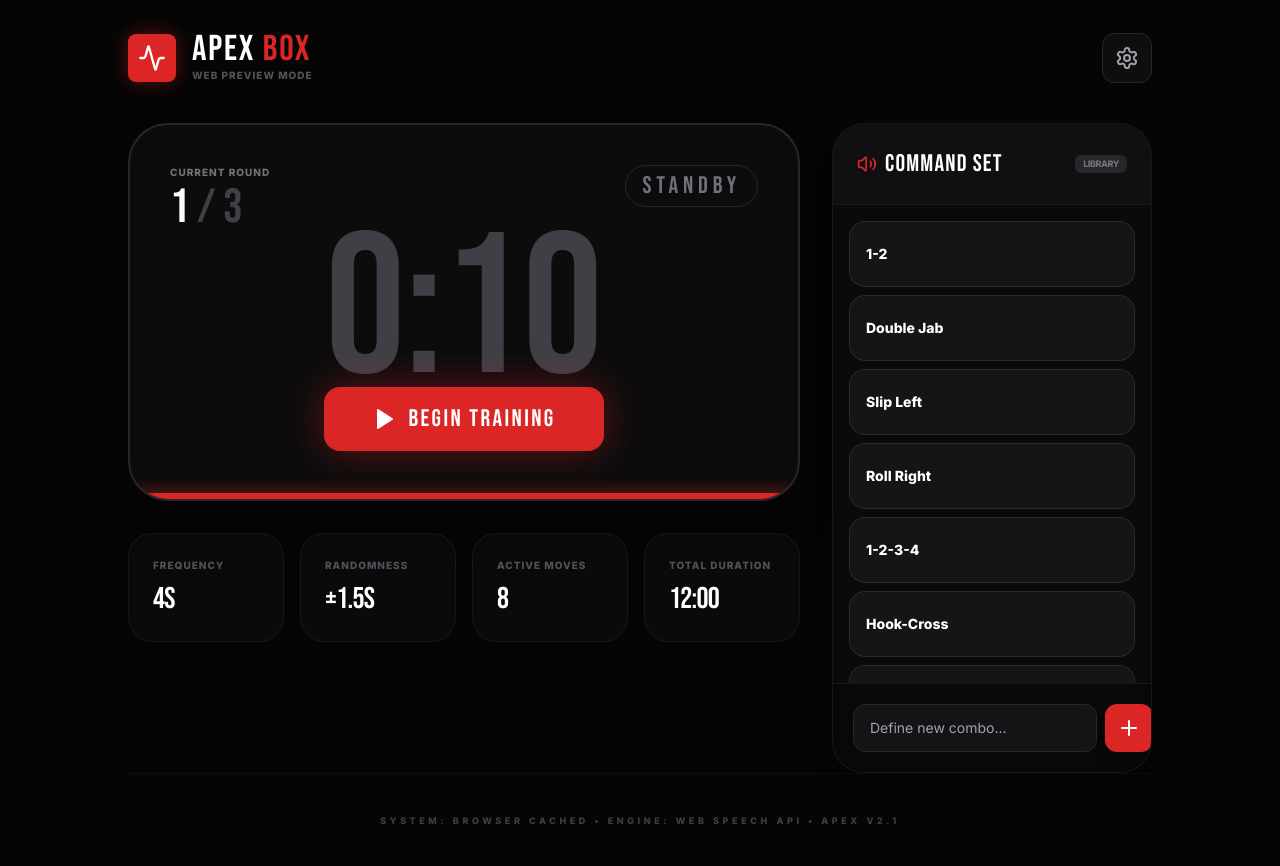
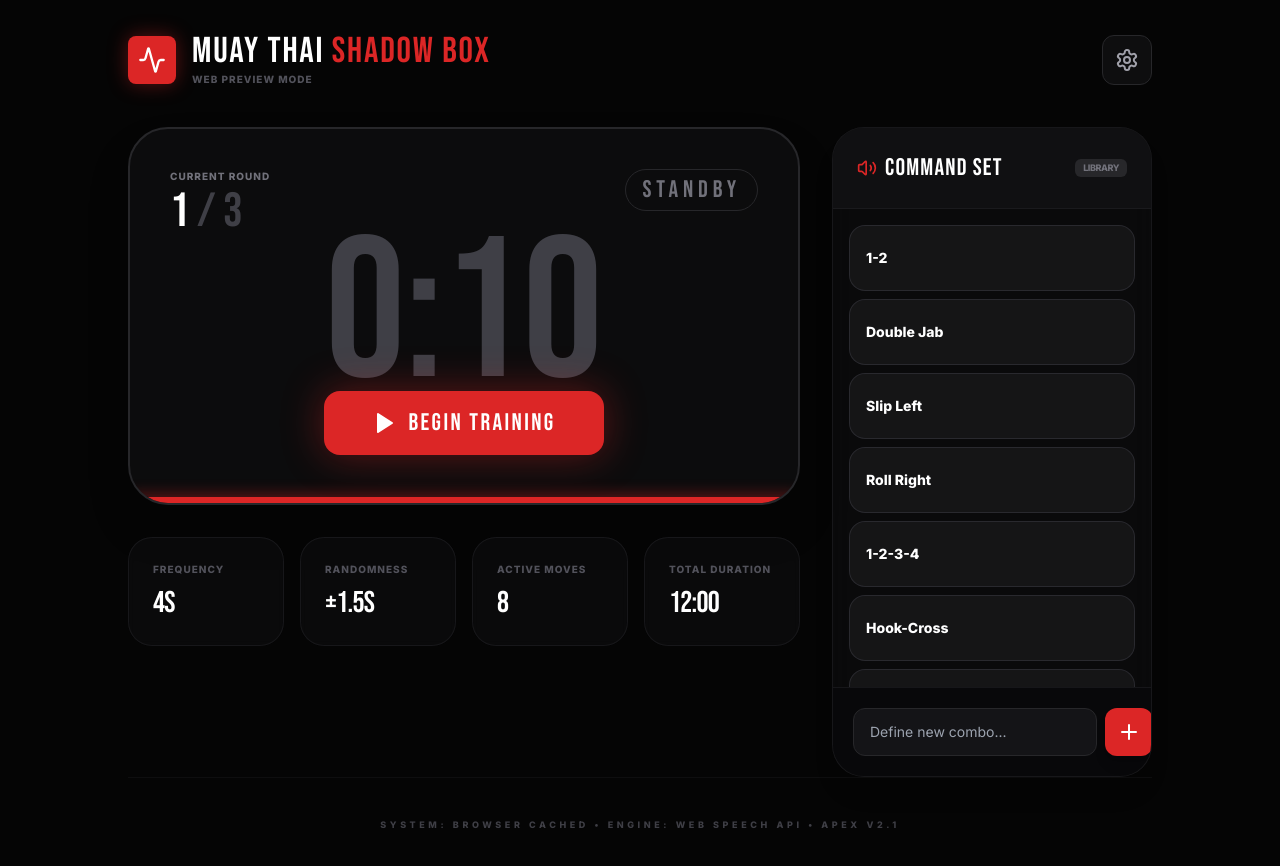
Before and after one commit to sangar-si/shadow-box, a React (Vite) app: page / in a window 1280 px wide. Shown: the top 866 px of the page. Built offline with nearby package versions, Linux system fonts and the light colour scheme.

Commit message:
Update heading text for Muay Thai shadow box

```diff
--- a/App.tsx
+++ b/App.tsx
@@ -191,7 +191,9 @@ const App: React.FC = () => {
             <Activity className="text-white w-7 h-7" />
           </div>
           <div>
-            <h1 className="text-4xl font-bebas tracking-wider text-white leading-none">APEX <span className="text-red-600">BOX</span></h1>
+            <h1 className="text-3xl md:text-4xl font-bebas tracking-wider text-white leading-none">
+              MUAY THAI <span className="text-red-600">SHADOW BOX</span>
+            </h1>
             <p className="text-zinc-600 text-[10px] uppercase tracking-widest font-bold">
               {isStandalone ? 'Local Native Mode' : 'Web Preview Mode'}
             </p>
```
